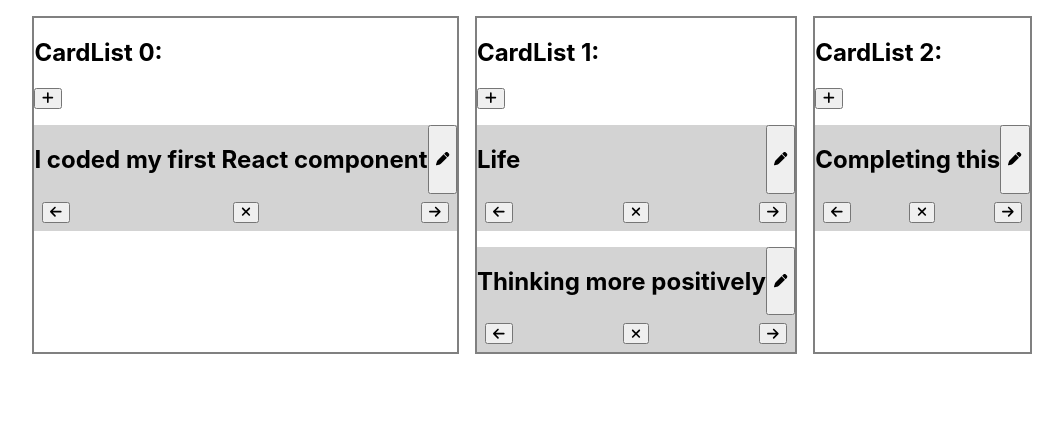
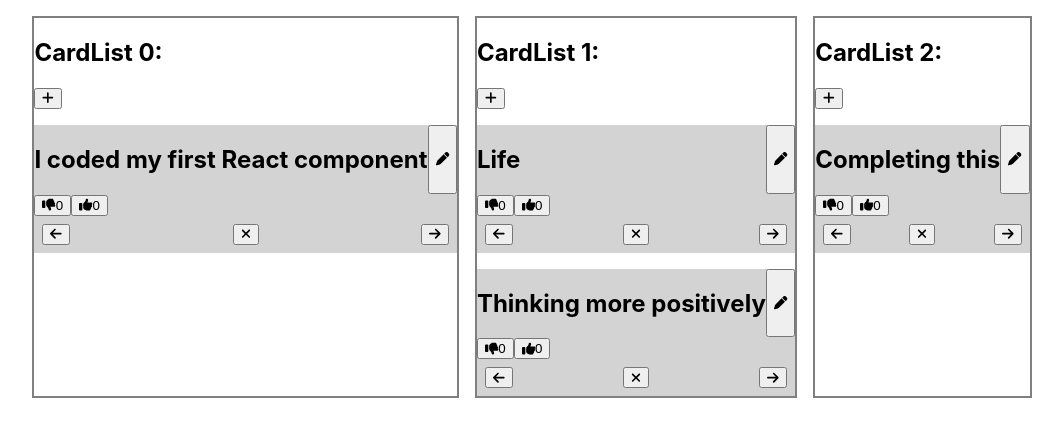
Before and after one commit to klalicki/retro-board, a React (Create React App) app: page / in a window 1280 px wide. Shown: the top 436 px of the page, without its empty margins (108-1171 px from the left). Built offline with nearby package versions, Linux system fonts and the light colour scheme.

Commit message:
implements basic upvote & downvote counter buttons

```diff
--- a/src/components/Card/Card.jsx
+++ b/src/components/Card/Card.jsx
@@ -3,7 +3,7 @@ import { FontAwesomeIcon } from "@fortawesome/react-fontawesome";
 import { useContext } from "react";
 import { DataContext } from "../../contexts/DataContext";
 import { useState } from "react";
-import { useRef } from "react";
+import VoteBar from "../VoteBar/VoteBar";
 import {
   faArrowRight,
   faXmark,
@@ -58,6 +58,7 @@ const Card = ({ listIndex, cardText, children, cardIndex }) => {
       </form>
 
       {children}
+      <VoteBar {...{ listIndex, cardIndex }} />
       <div className="icon-bar">
         <button
           onClick={() => {
--- /dev/null
+++ b/src/components/VoteBar/VoteBar.jsx
@@ -0,0 +1,30 @@
+import React from "react";
+import { FontAwesomeIcon } from "@fortawesome/react-fontawesome";
+import { useContext } from "react";
+import { DataContext } from "../../contexts/DataContext";
+import { faThumbsUp, faThumbsDown } from "@fortawesome/free-solid-svg-icons";
+
+const VoteBar = ({ listIndex, cardIndex }) => {
+  const { data, incrementUpvote, incrementDownvote } = useContext(DataContext);
+  return (
+    <div>
+      <button
+        onClick={() => {
+          incrementDownvote(listIndex, cardIndex);
+        }}
+      >
+        <FontAwesomeIcon icon={faThumbsDown} />
+        {data[listIndex].listContents[cardIndex].itemDownvoteCount}
+      </button>
+      <button
+        onClick={() => {
+          incrementUpvote(listIndex, cardIndex);
+        }}
+      >
+        <FontAwesomeIcon icon={faThumbsUp} />
+        {data[listIndex].listContents[cardIndex].itemUpvoteCount}
+      </button>
+    </div>
+  );
+};
+export default VoteBar;
```
